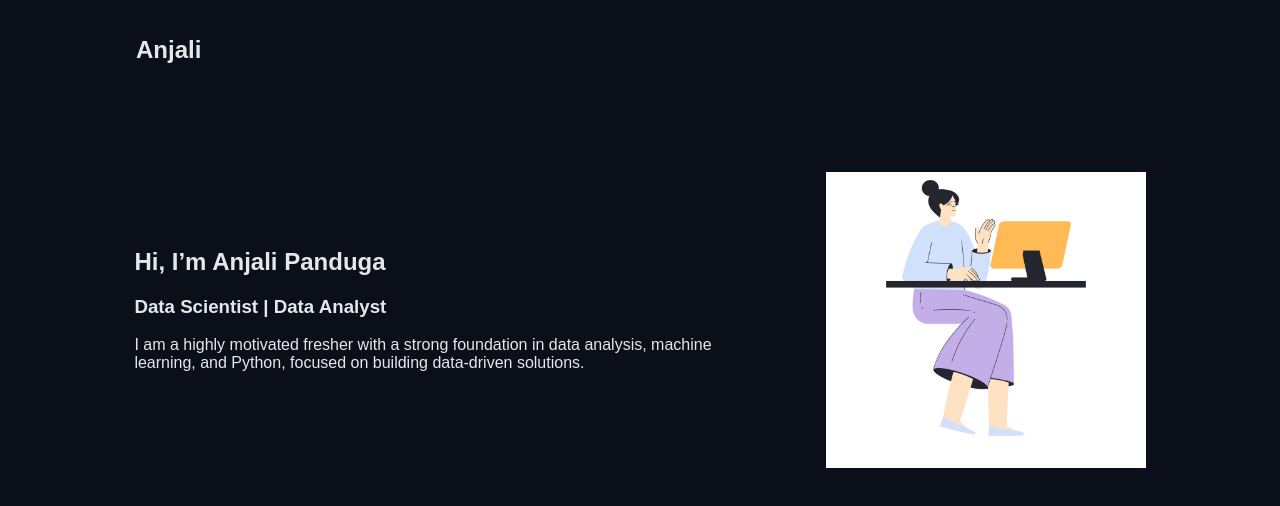
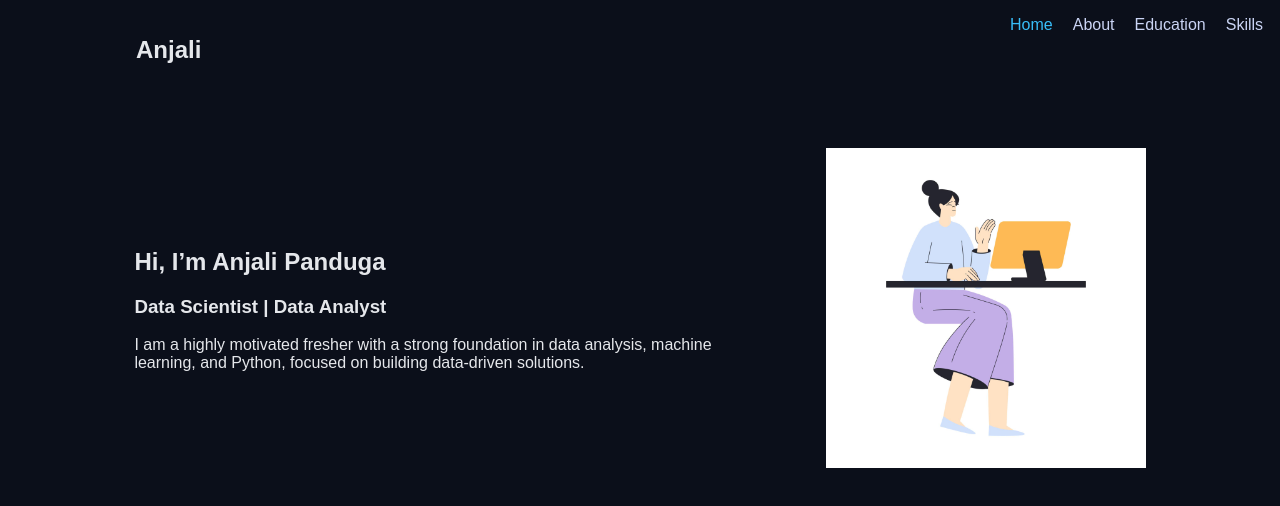
Before and after one commit to AnjaliPanduga/anjali-portfolio, a React (Create React App) app: page / in a window 1280 px wide. Shown: the top 506 px of the page. Built offline with nearby package versions, Linux system fonts and the light colour scheme.

Commit message:
Navbar.jsx

```diff
--- a/src/components/Navbar.jsx
+++ b/src/components/Navbar.jsx
@@ -1,18 +1,18 @@
-import { Link } from "react-router-dom";
+import { NavLink } from "react-router-dom";
 
 export default function Navbar() {
   return (
     <nav className="navbar">
       <h2 className="logo">Anjali</h2>
 
-      <ul className="nav-links">
-        <li><Link to="/">Home</Link></li>
-        <li><Link to="/about">About</Link></li>
-        <li><Link to="/education">Education</Link></li>
-        <li><Link to="/skills">Skills</Link></li>
-        <li><Link to="/projects">Projects</Link></li>
-        <li><Link to="/contact">Contact</Link></li>
-      </ul>
+      <div className="nav-links">
+        <NavLink to="/">Home</NavLink>
+        <NavLink to="/about">About</NavLink>
+        <NavLink to="/education">Education</NavLink>
+        <NavLink to="/skills">Skills</NavLink>
+        <NavLink to="/projects">Projects</NavLink>
+        <NavLink to="/contact">Contact</NavLink>
+      </div>
     </nav>
   );
 }
```
